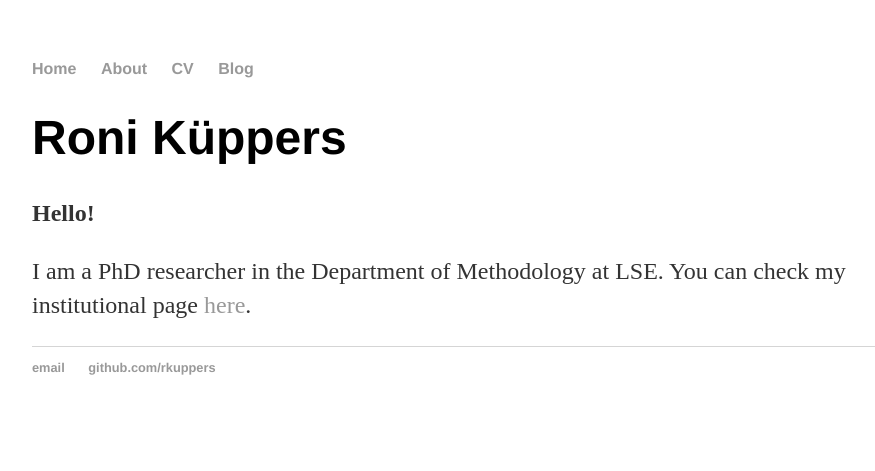
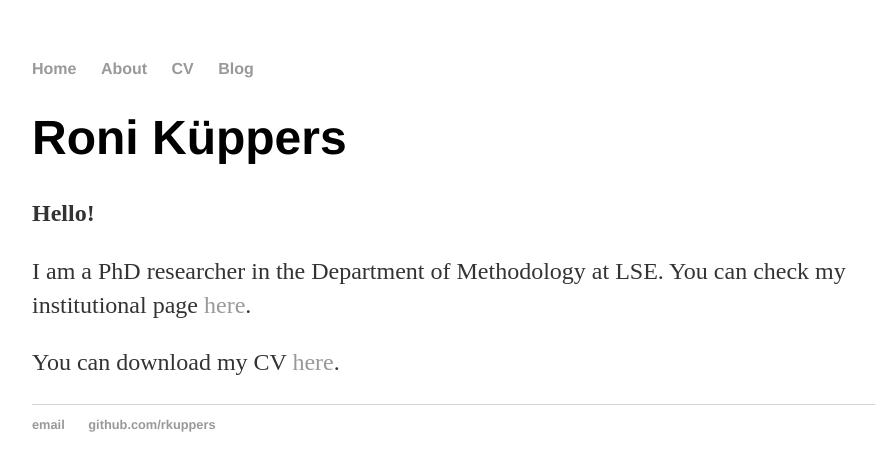
Before and after one commit to RKuppers/RKuppers.github.io, a Jekyll site: the page built from index.html, in a window 1280 px wide. Shown: the top 471 px of the page, without its empty margins (160-1035 px from the left). Built offline with Jekyll 4.4.1, drawn with Linux system fonts in a browser that asks for light colours.

Commit message:
Update index.html

```diff
--- a/index.html
+++ b/index.html
@@ -8,4 +8,6 @@ title: Roni Küppers
 	<p><strong>Hello!</strong></p>
 
 	<p>I am a PhD researcher in the Department of Methodology at LSE. You can check my institutional page <a href="https://www.lse.ac.uk/Methodology/People/Research-Students/Roni-Küppers/Roni-Küppers">here</a>.</p>
+	<p>You can download my CV <a href="assets/CV_academic_24.pdf">here</a>.</p>
+
 </div><!-- /.blurb -->
```
